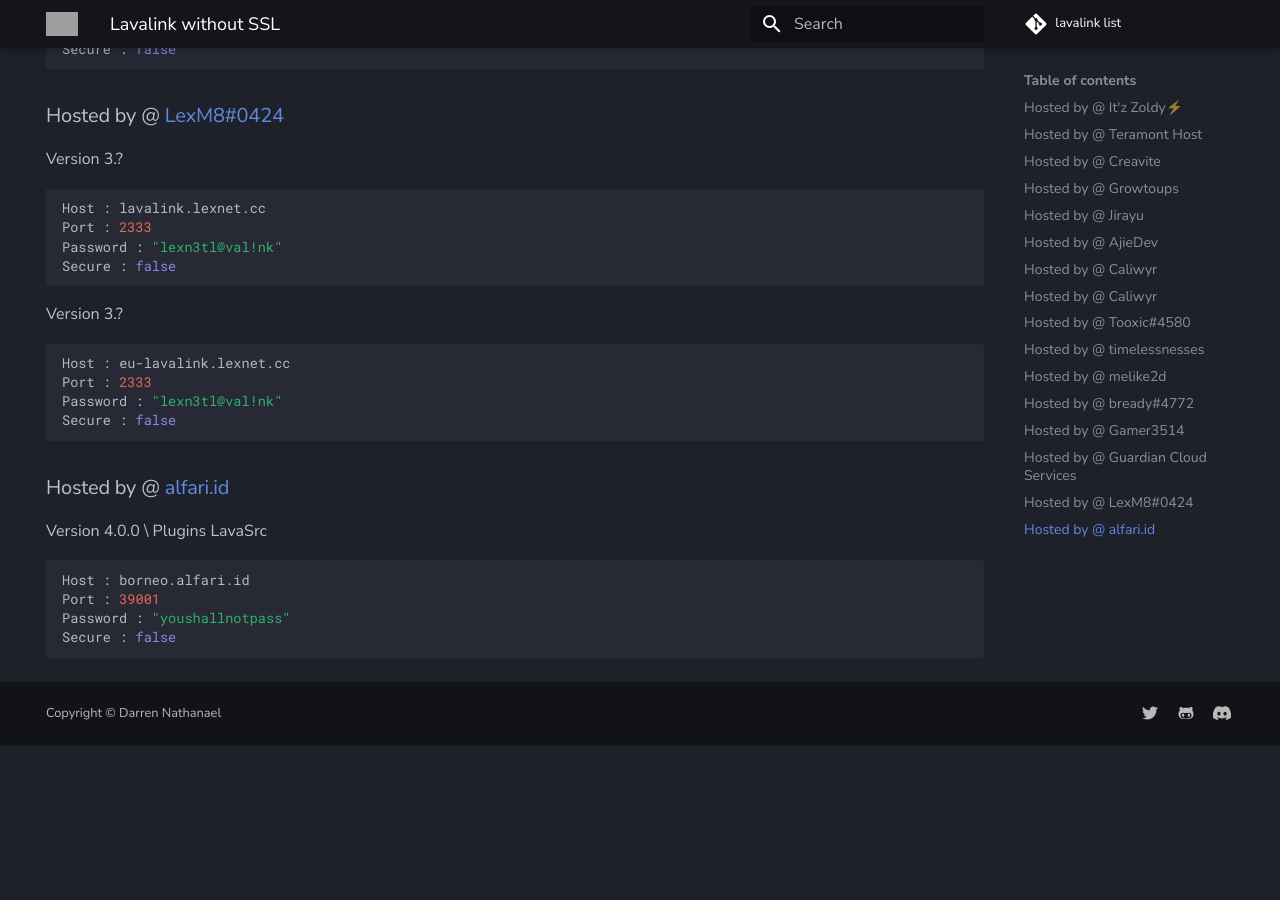
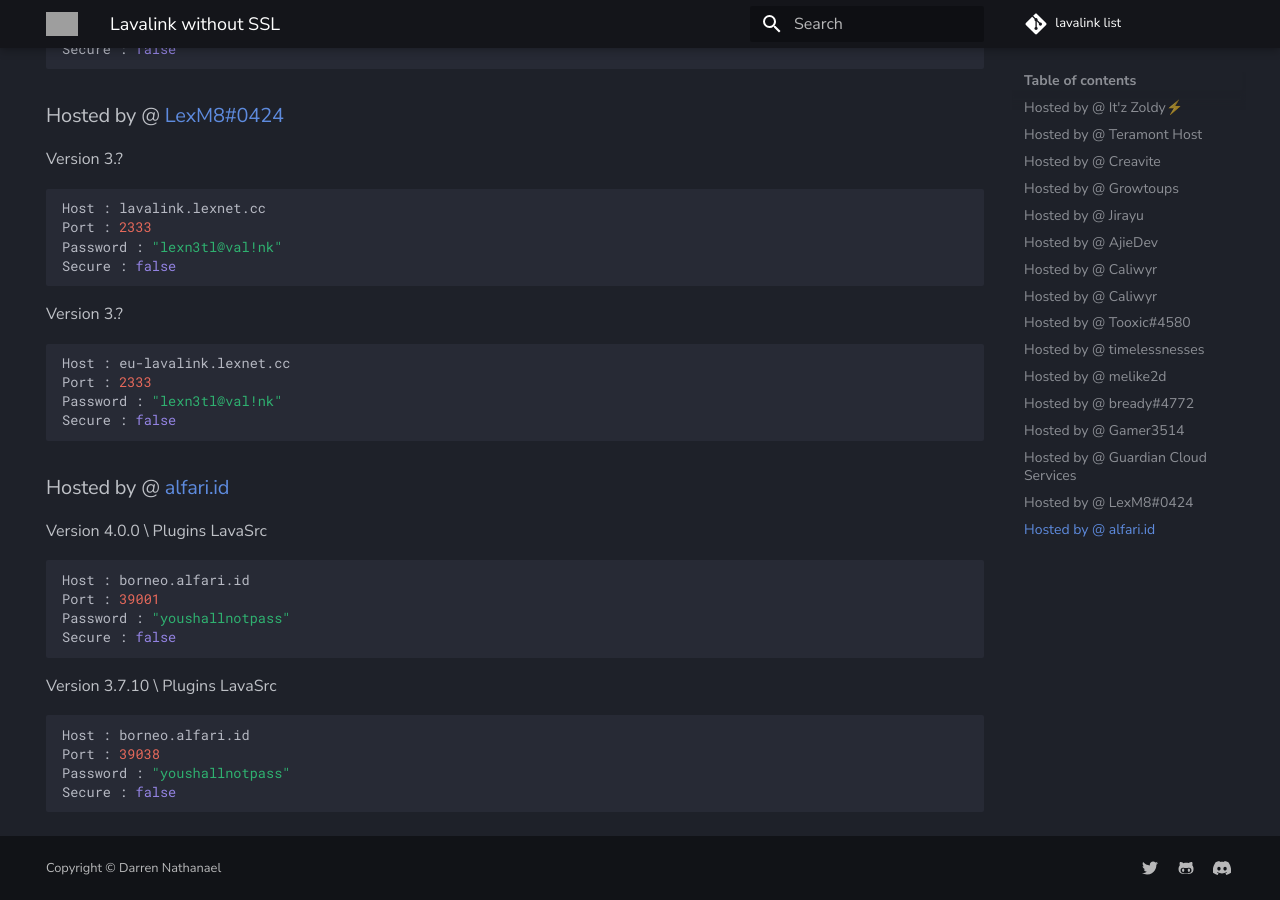
Before and after one commit to DarrenOfficial/lavalink-list, an MkDocs documentation site: the page built from docs/NoSSL/lavalink-without-ssl.md, in a window 1280 px wide and 900 px high, scrolled down 4210 px. Built offline with MkDocs 1.6.1 and Material for MkDocs 9.7.7, drawn with Linux system fonts in a browser that asks for light colours; comment, search, counter and statistics services are not loaded; before the commit the page ends 4956 px from its top, so only the background shows below that; grey boxes are pictures that could not be loaded.

Commit message:
Update lavalink-without-ssl.md
add version v3 no ssl

````diff
--- a/docs/NoSSL/lavalink-without-ssl.md
+++ b/docs/NoSSL/lavalink-without-ssl.md
@@ -216,3 +216,11 @@ Port : 39001
 Password : "youshallnotpass"
 Secure : false
 ```
+
+Version 3.7.10 \ Plugins LavaSrc
+```bash
+Host : borneo.alfari.id
+Port : 39038
+Password : "youshallnotpass"
+Secure : false
+```
````
